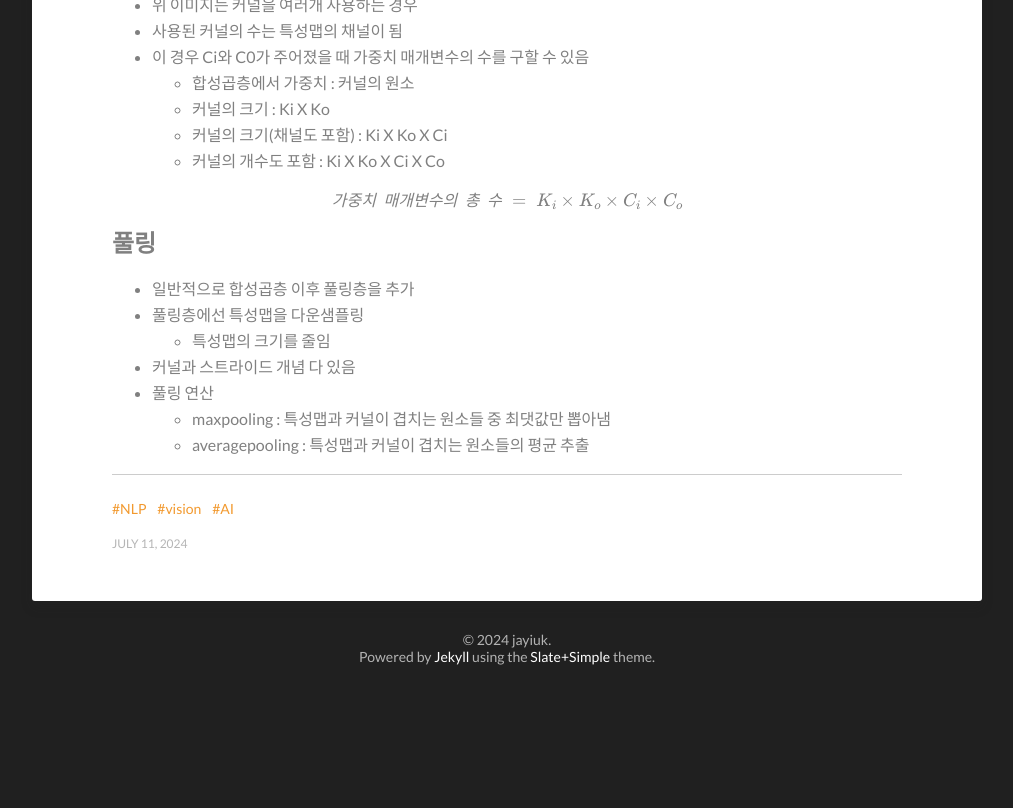
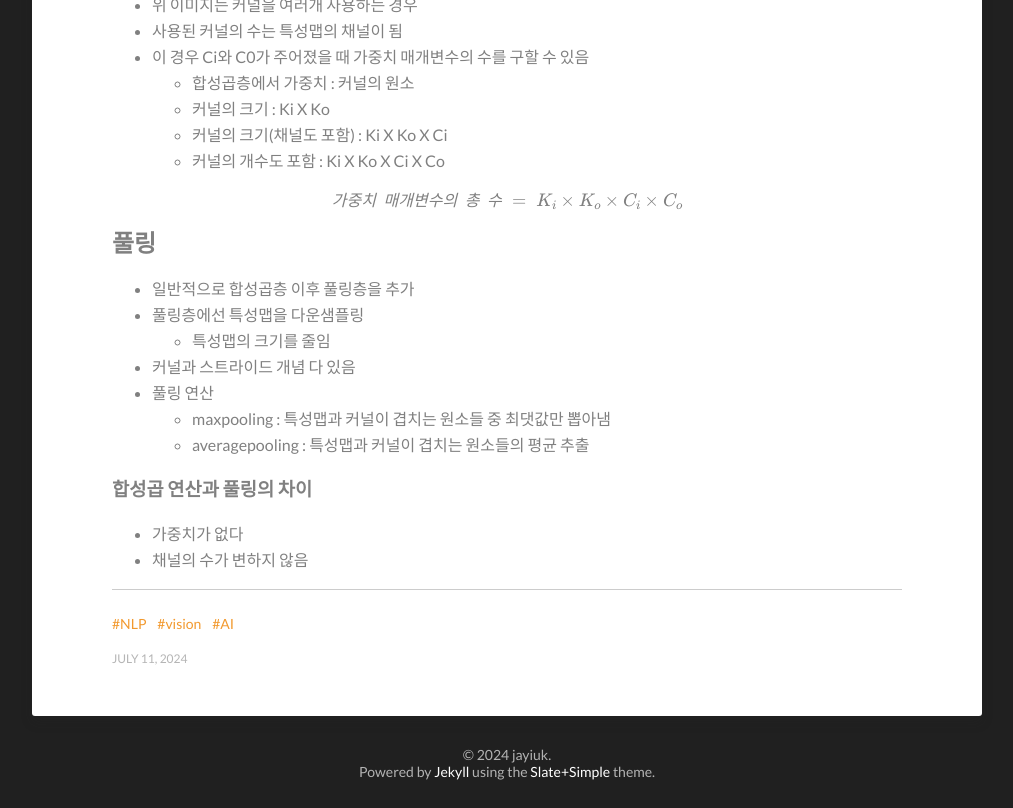
Before and after one commit to jayiuk/jayiuk.github.io, a Jekyll site: the page built from _posts/2024-07-11-CNN.md, in a window 1280 px wide and 900 px high, scrolled down 2951 px, cut to the strip 92-900 px from the top of the window. Shown: the whole strip, without its empty margins (133-1146 px from the left). Built offline with Jekyll 4.4.1, drawn with Linux system fonts in a browser that asks for light colours; formulas are drawn with MathJax 3; comment, search, counter and statistics services are not loaded; before the commit the page ends 3736 px from its top, so only the background shows below that.

Commit message:
study convolution neural network

```diff
--- a/_posts/2024-07-11-CNN.md
+++ b/_posts/2024-07-11-CNN.md
@@ -161,3 +161,7 @@ $$가중치 \,\ 매개변수의 \,\ 총 \,\ 수 \;=\; K_i \times K_o \times C_i
 - 풀링 연산
   - maxpooling : 특성맵과 커널이 겹치는 원소들 중 최댓값만 뽑아냄
   - averagepooling : 특성맵과 커널이 겹치는 원소들의 평균 추출
+
+### 합성곱 연산과 풀링의 차이
+- 가중치가 없다
+- 채널의 수가 변하지 않음
```
